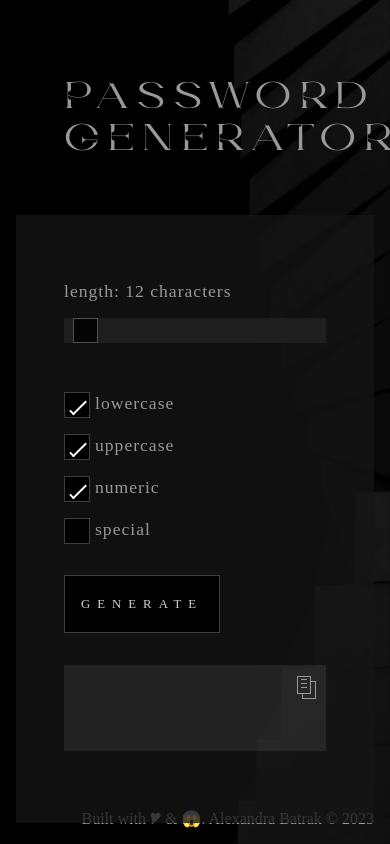
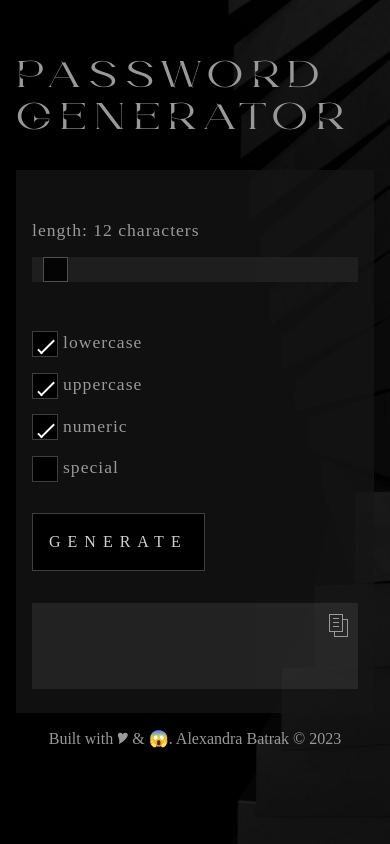
Before and after one commit to alexandrabatrak/password-generator, a plain HTML site: page index.html in a window 390 px wide. Drawn offline with Linux system fonts and the light colour scheme; a web font is replaced by a local one.

Commit message:
Fix body height for mobile view

```diff
--- a/style.css
+++ b/style.css
@@ -21,7 +21,6 @@ body {
 
 main {
   display: flex;
-  height: 100vh;
 }
 
 .wrapper {
@@ -320,13 +319,13 @@ button[disabled] {
 }
 
 footer {
-  position: fixed;
-  bottom: 0;
   display: flex;
   justify-content: flex-end;
   width: 100%;
   padding: 0 1rem;
   color: rgb(153, 152, 154);
+  position: relative;
+  z-index: 1;
 }
 
 @media (max-width: 1199.99px) {
@@ -368,7 +367,21 @@ footer {
   }
 }
 
+@media (min-width: 768px) {
+  main {
+    height: 100vh;
+  }
+
+  footer {
+    position: fixed;
+    bottom: 0;
+  }
+}
+
 @media (max-width: 690px) {
+  .card {
+    padding: 1rem;
+  }
   .inline-form {
     flex-direction: column;
   }
@@ -384,8 +397,12 @@ footer {
   }
 }
 
-@media (max-width: 500px) {
-  .btn {
-    font-size: 0.8rem;
+@media (max-width: 450px) {
+  header {
+    padding: 0;
+  }
+
+  footer {
+    justify-content: center;
   }
 }
```
